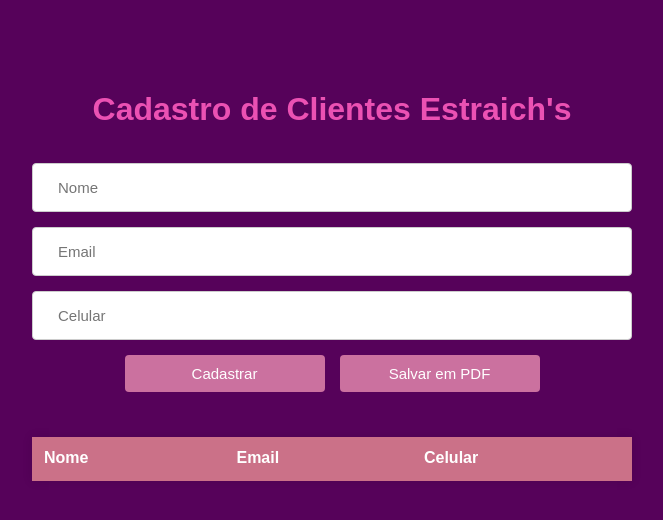
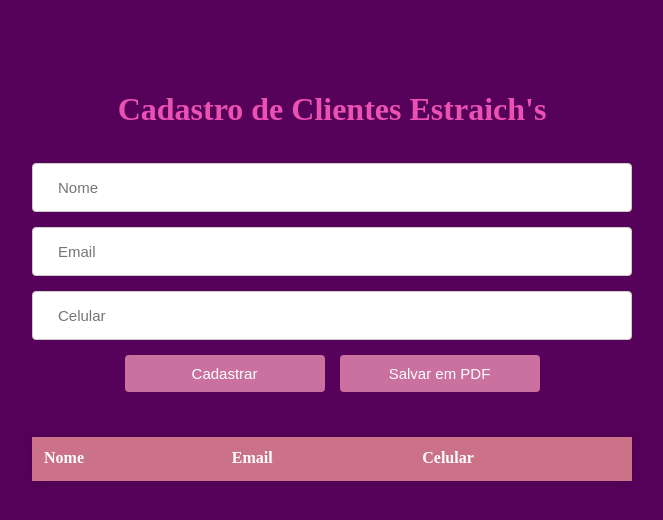
Before and after one commit to maryestraich/EstraichCad, a plain HTML site: page index.html in a window 1280 px wide. Shown: the whole page, without its empty margins (308-971 px from the left). Drawn offline with nearby package versions, Linux system fonts and the light colour scheme.

Commit message:
Update index.html

```diff
--- a/index.html
+++ b/index.html
@@ -5,7 +5,7 @@
   <title>Cadastro de Clientes Estraich's</title>
   <style>
     body {
-      font-family: Arial, serif;
+      font-family: serif;
       background-color: #56025a;
       margin: 35px auto;
       max-width: 600px;
```
